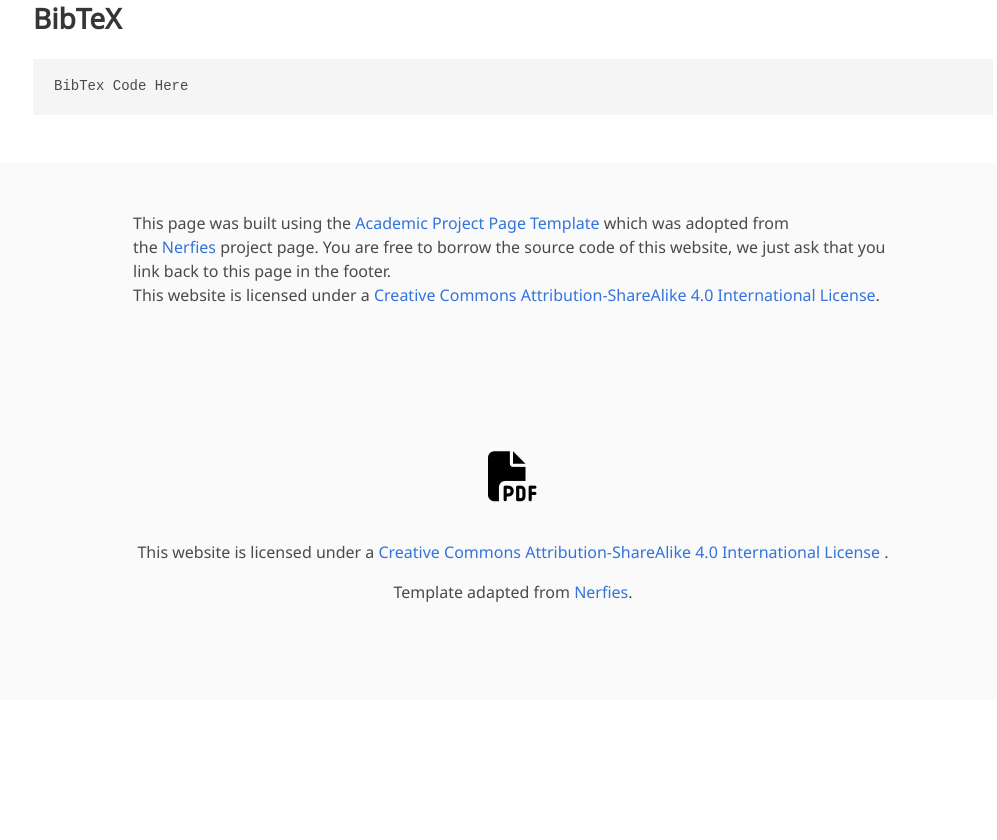
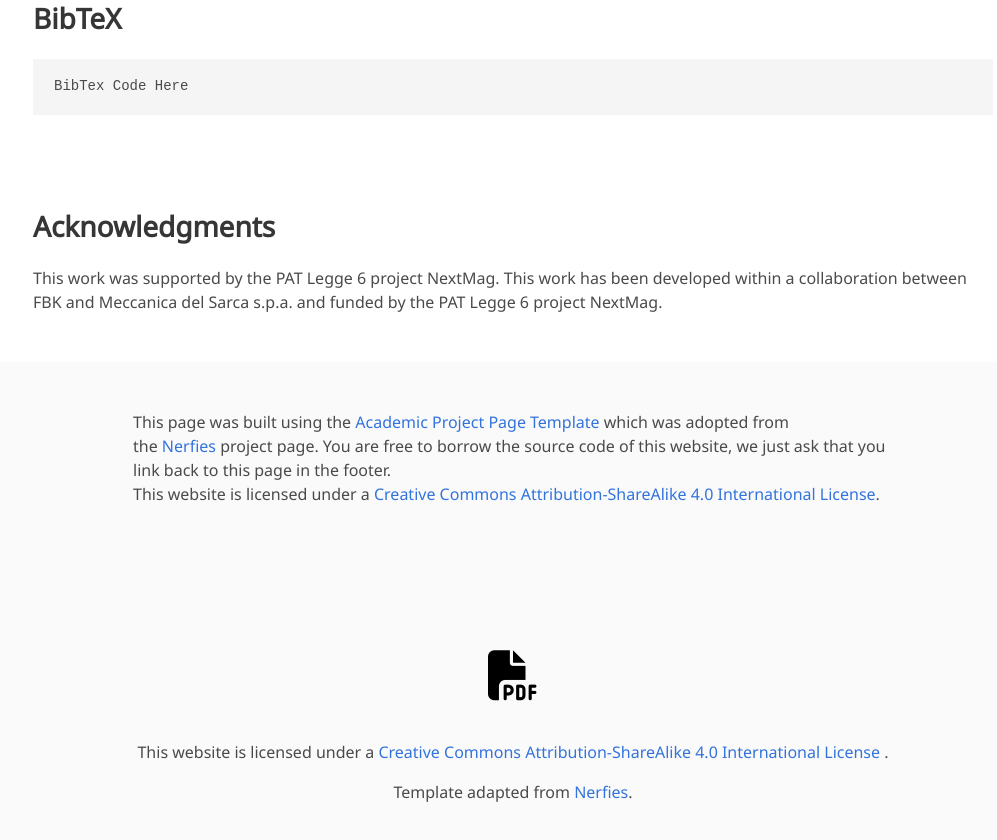
Before and after one commit to tev-fbk/ViMAT, a plain HTML site: page index.html in a window 1280 px wide. Shown: the part 1691-2531 px from the top of the page, without its empty margins (127-1124 px from the left). Before the commit the page ends 2391 px from the top, so only its background shows below. Drawn offline with nearby package versions, Linux system fonts and the light colour scheme; some icons are missing; a web font is replaced by a local one.

Commit message:
Add acknowledgments section with project support details

```diff
--- a/index.html
+++ b/index.html
@@ -142,6 +142,14 @@
 </section>
 <!--End BibTex citation -->
 
+<section class="section" id="acknowledgments">
+  <div class="container is-max-desktop content">
+    <h2 class="title">Acknowledgments</h2>
+    <p>
+      This work was supported by the PAT Legge 6 project NextMag. This work has been developed within a collaboration between FBK and Meccanica del Sarca s.p.a. and funded by the PAT Legge 6 project NextMag.
+    </p>
+  </div>
+</section>
 
   <footer class="footer">
   <div class="container">
```
